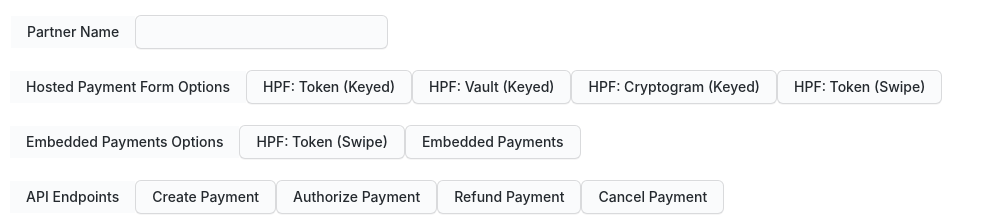
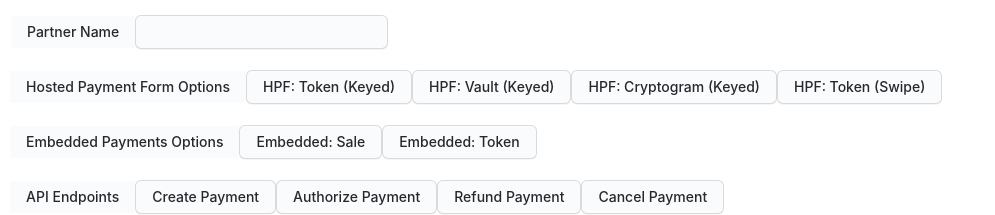
Before and after one commit to kevdaws/dpp-val-sheet-builder, a React (Create React App) app: page / in a window 1280 px wide. Shown: the top 215 px of the page, without its empty margins (0-995 px from the left). Built offline with nearby package versions, Linux system fonts and the light colour scheme.

Commit message:
fixed options

```diff
--- a/src/App.js
+++ b/src/App.js
@@ -18,8 +18,8 @@ function App() {
   ];
 
   const embeddedOptions = [
-    { value: 'HPF: Token (Swipe)', label: 'HPF: Token (Swipe)', key: 6},
-    { value: 'Embedded Payments', label: 'Embedded Payments', key: 7}
+    { value: 'Sale', label: 'Embedded: Sale', key: 6},
+    { value: 'Token', label: 'Embedded: Token', key: 7}
   ];
 
   const apiOptions = [
```
